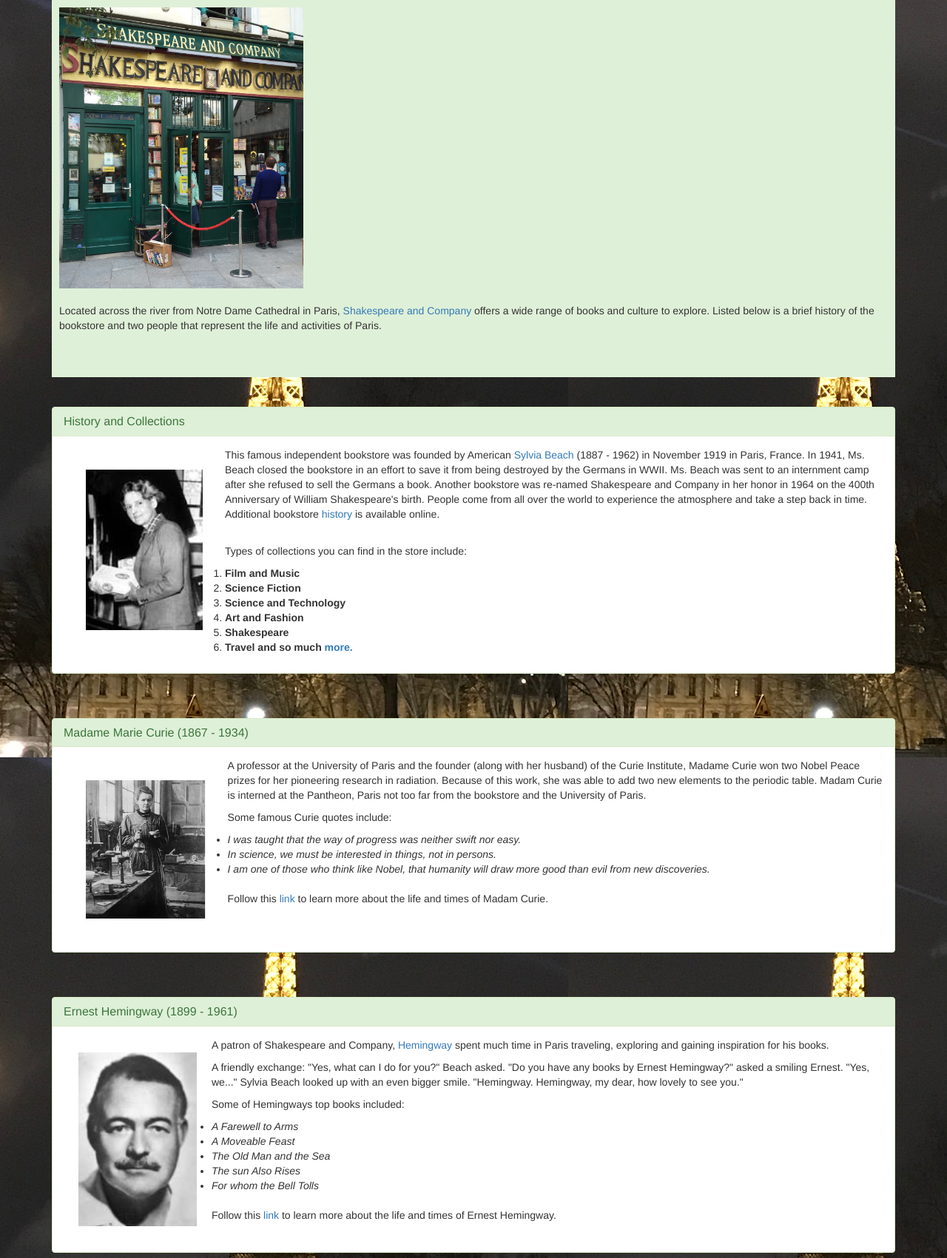
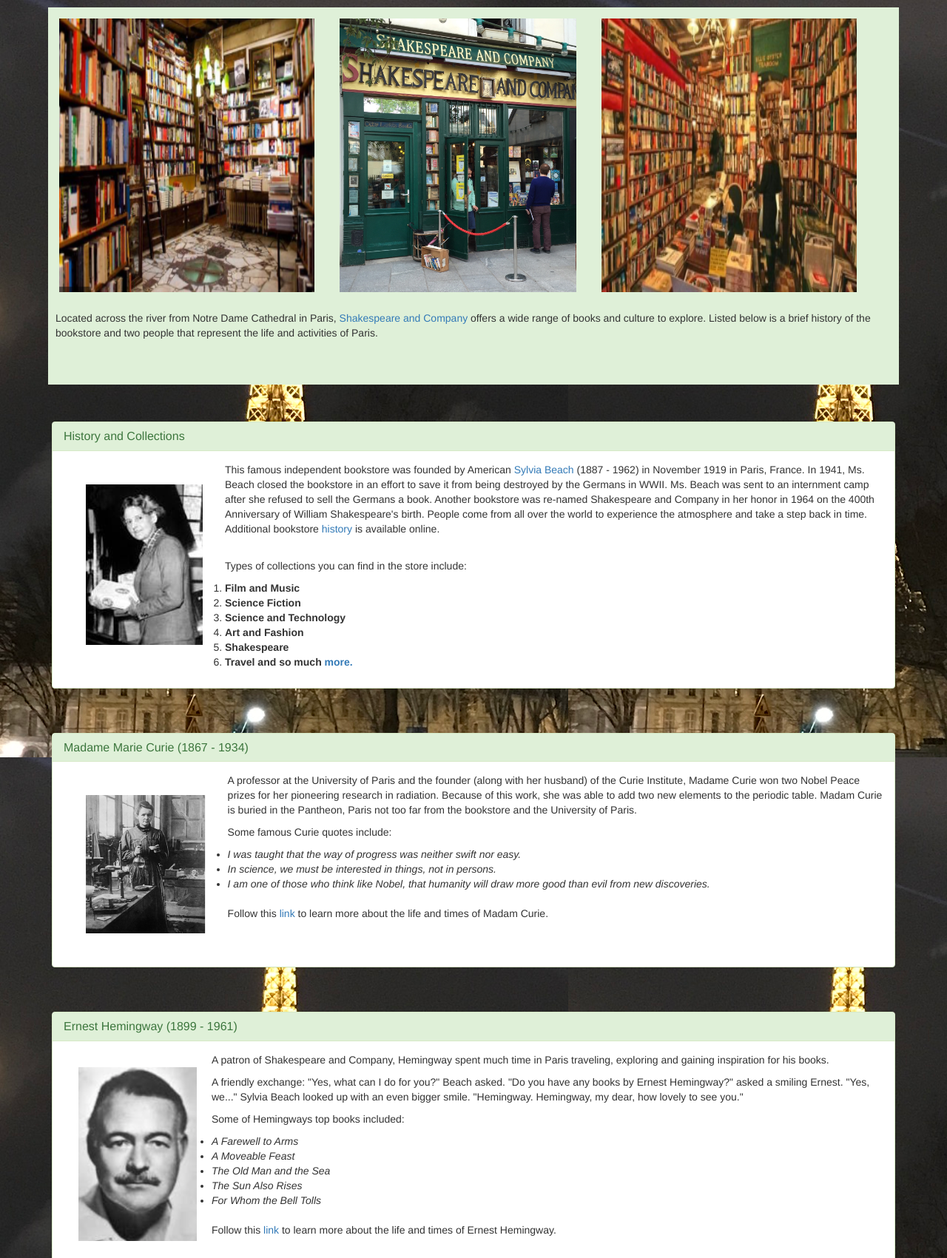
Before and after one commit to lisagarvey-11/book-store, a plain HTML site: page index.html in a window 1280 px wide. Shown: the top 1701 px of the page at 74% size. Drawn offline with nearby package versions, Linux system fonts and the light colour scheme.

Commit message:
add new pictures and content

```diff
--- a/css/styles.css
+++ b/css/styles.css
@@ -26,18 +26,12 @@
   text-align: center;
 }
 
-
 p {
   font-style: georgia;
 }
 
 
 
-.important {
-  text-align: center;
-  font: georgia;
-}
-
 .my-class {
   border: 2px solid green;
   padding: 4px;
--- a/index.html
+++ b/index.html
@@ -11,10 +11,10 @@
         background-image: url("eiffel.jpeg");
       }
       </style>
-    <div class="container">
+    <div class="container" style="padding: 10px">
       <div class="bg-success">
         <div class="my-class">
-          <img src="scshop.jpeg" style="padding: 10px; width: 350px; height: 400px"  alt="A Gathering Place">
+          <img src="store2.png" style="padding: 15px; width: 375px; height: 400px"  alt="Books Galore">&nbsp;<img src="scshop.jpeg" style="padding: 15px; width: 350px; height: 400px"  alt="A Gathering Place">&nbsp;<img src="store3.png" style="padding: 15px; width: 375px; height: 400px"  alt="More Books">
           <br/>
           <p class="important" style="padding: 10px">Located across the river from Notre Dame Cathedral in Paris, <a href="https://shakespeareandcompany.com/35/history/95/sylvia-beachs-shakespeare-and-company-1919-1941">Shakespeare and Company</a> offers a wide range of books and culture to explore.  Listed below is a brief history of the bookstore and two people that represent the life and activities of Paris.</p>
           <br/>
@@ -60,7 +60,7 @@
             </div>
             <div class="panel-body">
               <img src="curie.png" style="padding: 30px; float: left; width: 20%; height: 52%" alt="Curie">
-              <p>A professor at the University of Paris and the founder (along with her husband) of the Curie Institute, Madame Curie won two Nobel Peace prizes for her pioneering research in radiation. Because of this work, she was able to add two new elements to the periodic table. Madam Curie is interned at the Pantheon, Paris not too far from the bookstore and the University of Paris.</p>
+              <p>A professor at the University of Paris and the founder (along with her husband) of the Curie Institute, Madame Curie won two Nobel Peace prizes for her pioneering research in radiation. Because of this work, she was able to add two new elements to the periodic table. Madam Curie is buried in the Pantheon, Paris not too far from the bookstore and the University of Paris.</p>
 
               <p>Some famous Curie quotes include:</p>
               <ul>
@@ -86,15 +86,15 @@
             </div>
             <div class="panel-body">
               <img src="hemingway.png" style="padding: 20px; float: left; width: 200px; height: 275px" alt="Hemmingway">
-              <p>A patron of Shakespeare and Company, <a href="https://en.wikipedia.org/wiki/Ernest_Hemingway">Hemingway</a> spent much time in Paris traveling, exploring and gaining inspiration for his books.</p>
+              <p>A patron of Shakespeare and Company, Hemingway spent much time in Paris traveling, exploring and gaining inspiration for his books.</p>
               <p>A friendly exchange: "Yes, what can I do for you?" Beach asked. "Do you have any books by Ernest Hemingway?" asked a smiling Ernest. "Yes, we..." Sylvia Beach looked up with an even bigger smile. "Hemingway. Hemingway, my dear, how lovely to see you."</p>
               <p>Some of Hemingways top books included:</p>
               <ul>
                 <li><i>A Farewell to Arms</i></li>
                 <li><i>A Moveable Feast</i></li>
                 <li><i>The Old Man and the Sea</i></li>
-                <li><i>The sun Also Rises</i></li>
-                <li><i>For whom the Bell Tolls</i></li>
+                <li><i>The Sun Also Rises</i></li>
+                <li><i>For Whom the Bell Tolls</i></li>
               <br/>
               <p>Follow this <a href="https://en.wikipedia.org/wiki/Ernest_Hemingway">link</a> to learn more about the life and times of Ernest Hemingway.</p>
               </ul>
```
Also changed, not shown: store2.png (added), store3.png (added).
